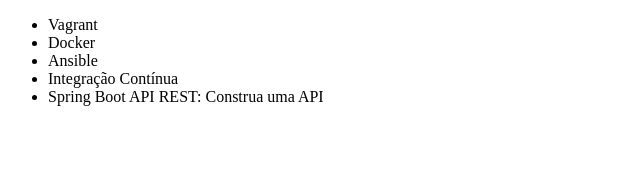
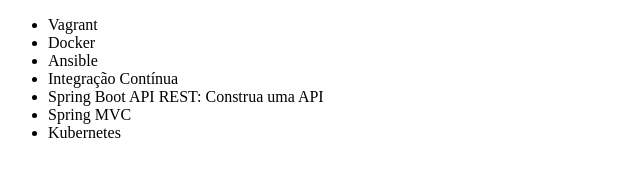
Before and after one commit to LFelipe2504/exemplo, a plain HTML site: page index.html in a window 1280 px wide. Shown: the whole page, without its empty margins (0-640 px from the left). Drawn offline with Linux system fonts and the light colour scheme.

Commit message:
Adicionado dois cursos na lista na lista de cursos.

```diff
--- a/index.html
+++ b/index.html
@@ -11,6 +11,8 @@
         <li>Ansible</li>
         <li>Integração Contínua</li>
         <li>Spring Boot API REST: Construa uma API</li>
+        <li>Spring MVC</li>
+        <li>Kubernetes</li>
     </ul>
 </body>
 </html>
```
